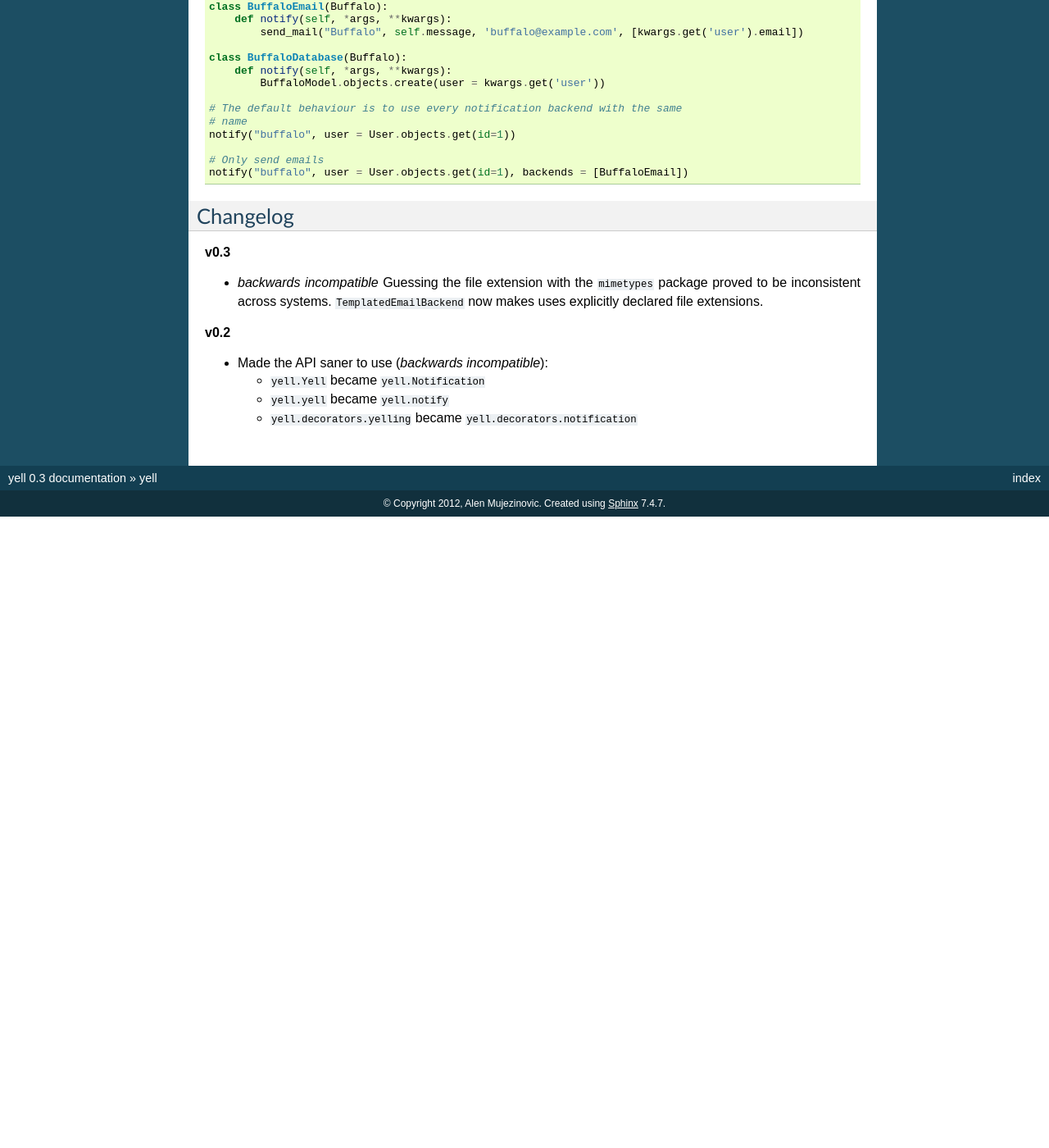
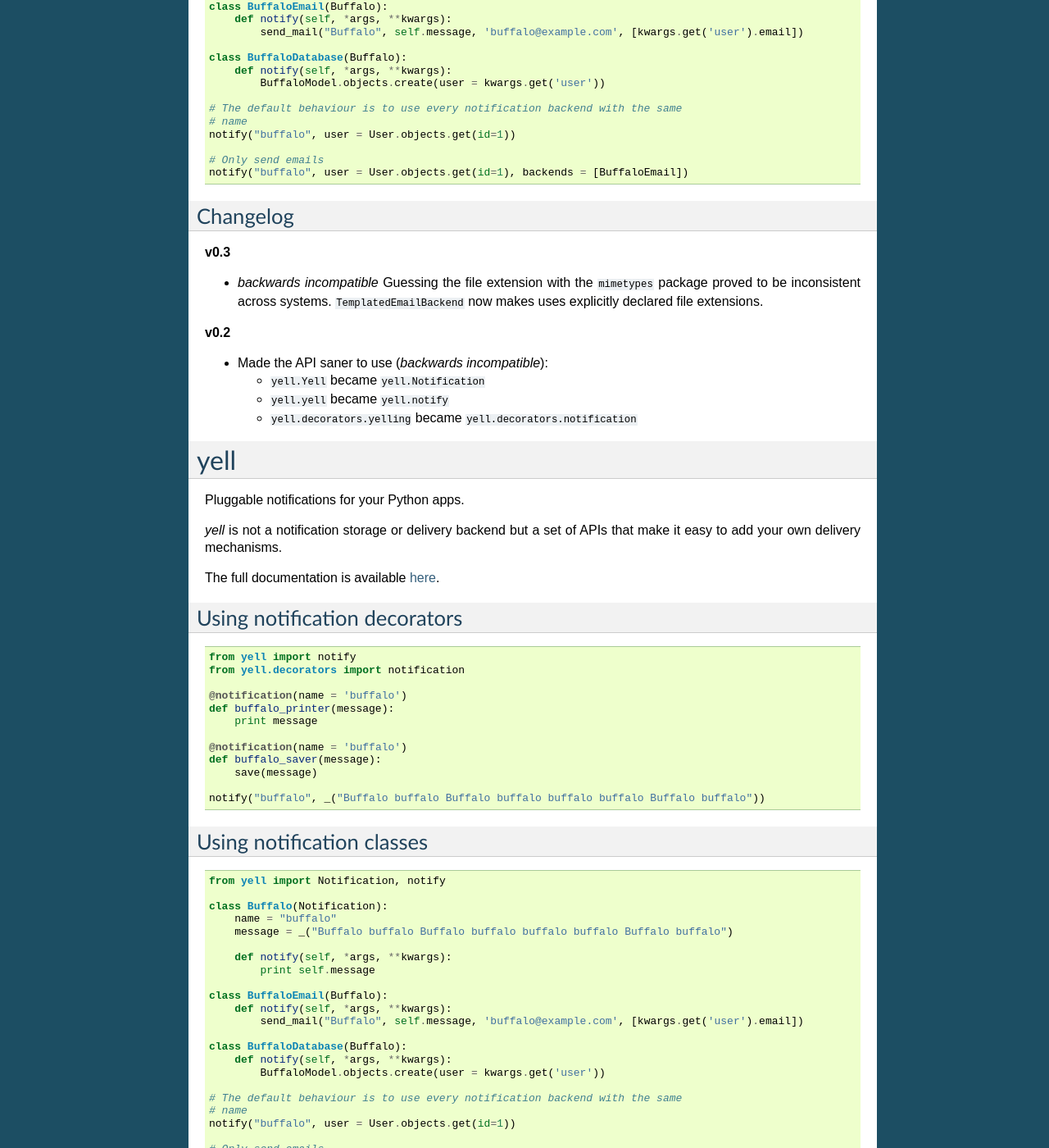
Before and after one commit to caffeinehit/yell, a Sphinx documentation site: the page built from docs/index.rst, in a window 1280 px wide and 1400 px high, scrolled down 1806 px. Shown: the whole window at 82% size. Built offline with Sphinx 7.4.7, drawn with Linux system fonts in a browser that asks for light colours; before the commit the page ends 2436 px from its top, so only the background shows below that; some of the changed text lies outside the part shown.

Commit message:
Type in README fixed

```diff
--- a/README.rst
+++ b/README.rst
@@ -65,7 +65,7 @@
 
 * *backwards incompatible* Guessing the file extension with the
   ``mimetypes`` package proved to be inconsistent across systems.
-  ``TemplatedEmailBackend`` now makes uses explicitly declared file
+  ``TemplatedEmailBackend`` now makes use of explicitly declared file
   extensions.
 
 **v0.2**
--- a/docs/index.rst
+++ b/docs/index.rst
@@ -147,3 +147,82 @@
   - ``yell.Yell`` became ``yell.Notification``
   - ``yell.yell`` became ``yell.notify``
   - ``yell.decorators.yelling`` became ``yell.decorators.notification``
+
+
+====
+yell
+====
+
+Pluggable notifications for your Python apps.
+
+`yell` is not a notification storage or delivery backend but a set of APIs that make it easy to add your own delivery mechanisms.
+
+The full documentation is available `here <http://yell.readthedocs.org/en/latest/index.html>`_.
+
+
+Using notification decorators
+-----------------------------
+
+::
+
+    from yell import notify
+    from yell.decorators import notification
+
+    @notification(name = 'buffalo')
+    def buffalo_printer(message):
+        print message
+
+    @notification(name = 'buffalo')
+    def buffalo_saver(message):
+        save(message)
+
+    notify("buffalo", _("Buffalo buffalo Buffalo buffalo buffalo buffalo Buffalo buffalo"))
+
+
+Using notification classes
+--------------------------
+
+::
+
+    from yell import Notification, notify
+
+    class Buffalo(Notification):
+        name = "buffalo"
+        message = _("Buffalo buffalo Buffalo buffalo buffalo buffalo Buffalo buffalo")
+
+        def notify(self, *args, **kwargs):
+            print self.message
+
+    class BuffaloEmail(Buffalo):
+        def notify(self, *args, **kwargs):
+            send_mail("Buffalo", self.message, 'buffalo@example.com', [kwargs.get('user').email])
+
+    class BuffaloDatabase(Buffalo):
+        def notify(self, *args, **kwargs):
+            BuffaloModel.objects.create(user = kwargs.get('user'))
+
+    # The default behaviour is to use every notification backend with the same
+    # name
+    notify("buffalo", user = User.objects.get(id=1))
+
+    # Only send emails
+    notify("buffalo", user = User.objects.get(id=1), backends = [BuffaloEmail])
+
+
+Changelog
+---------
+
+**v0.3**
+
+* *backwards incompatible* Guessing the file extension with the
+  ``mimetypes`` package proved to be inconsistent across systems.
+  ``TemplatedEmailBackend`` now makes use of explicitly declared file
+  extensions.
+
+**v0.2**
+
+* Made the API saner to use (*backwards incompatible*):
+
+  - ``yell.Yell`` became ``yell.Notification``
+  - ``yell.yell`` became ``yell.notify``
+  - ``yell.decorators.yelling`` became ``yell.decorators.notification``
```
